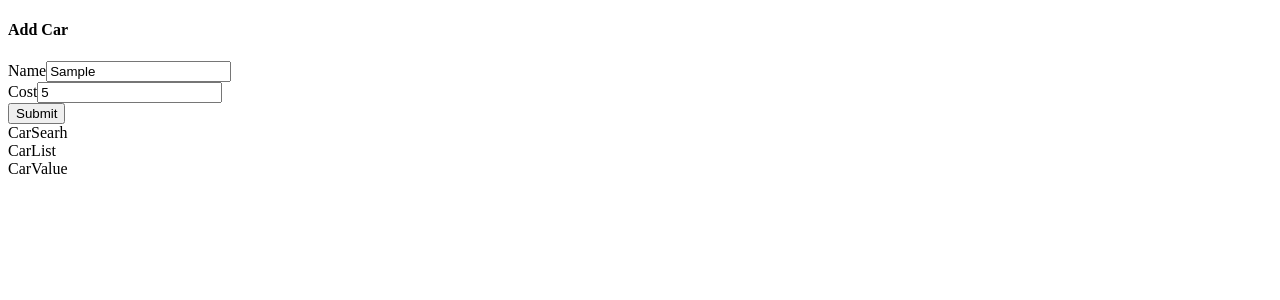
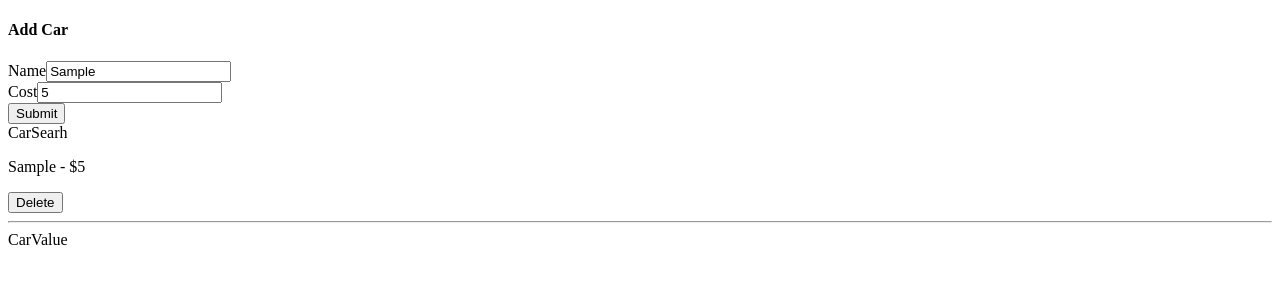
Before and after one commit to verina-dinata/cars, a React (Create React App) app: page / in a window 1280 px wide. Both pictures are taken after typing "Sample", "5" into the empty fields and a click on the button "Submit". Shown: the top 300 px of the page. Built offline with nearby package versions, Linux system fonts and the light colour scheme.

Commit message:
display list of created cars

```diff
--- a/src/components/CarList.js
+++ b/src/components/CarList.js
@@ -5,10 +5,29 @@
     return state.cars.data;
   });
 
+  const handleCarDelete = (car) => {
+
+  };
+
+  const renderedCars = cars.map((car) => {
+    return (
+      <div key={car.id} className="panel">
+        <p>
+          {car.name} - ${car.cost}
+        </p>
+        <button className='button is-danger' onClick={() => handleCarDelete(car)}>
+          Delete
+        </button>
+      </div>
+    );
+  })
   console.log(cars);
 
   return(
-    <div>CarList</div>
+    <div className='car-list'>
+      {renderedCars}
+      <hr />
+    </div>
   );
 }
 
--- a/src/store/slice/carsSlice.js
+++ b/src/store/slice/carsSlice.js
@@ -15,7 +15,7 @@
       // action.payload === { name: 'ab, cost" 140 }
       state.data.push({
         name: action.payload.name,
-        const: action.payload.cost,
+        cost: action.payload.cost,
         id: nanoid()
       });
     },
```
